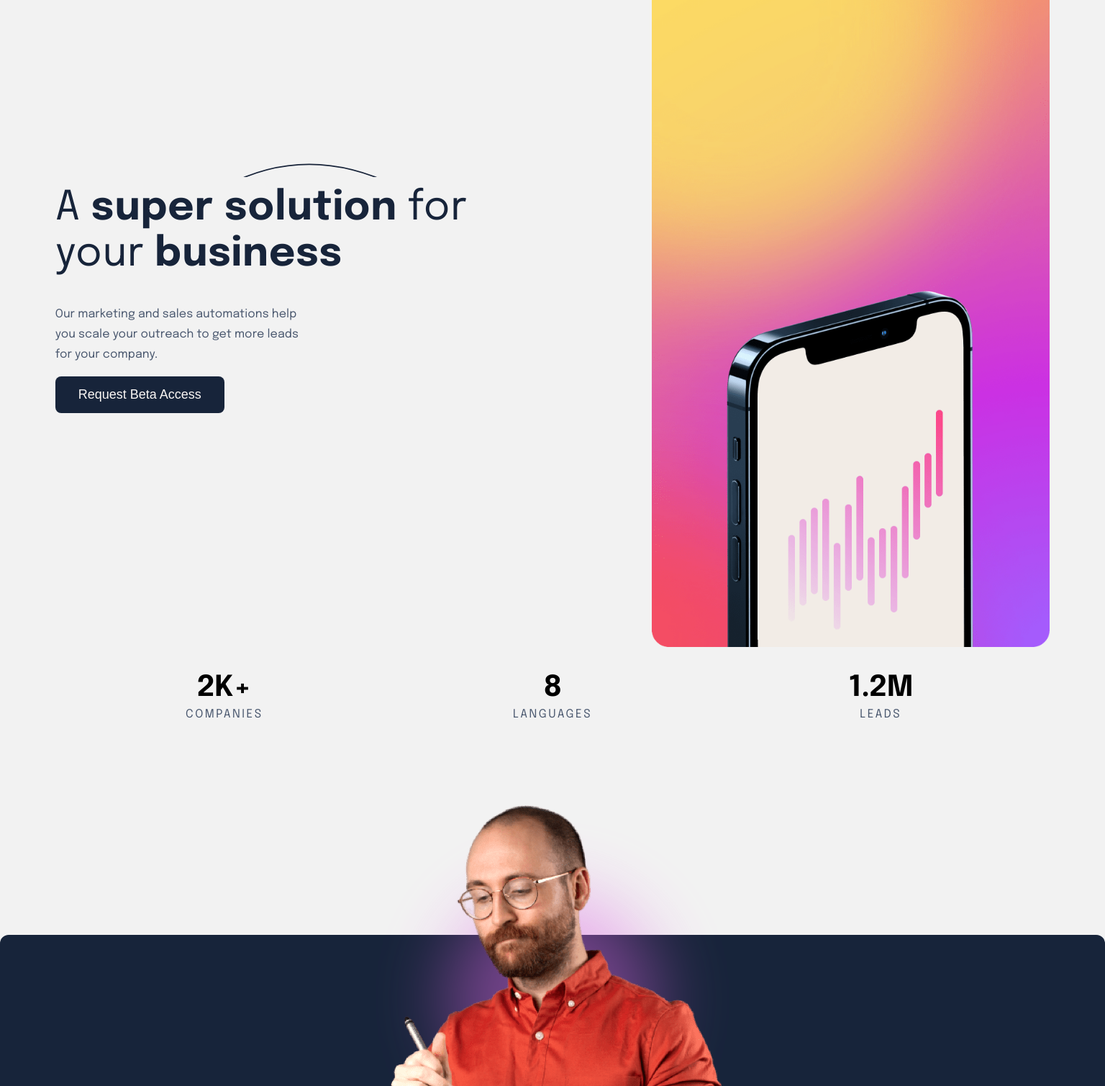
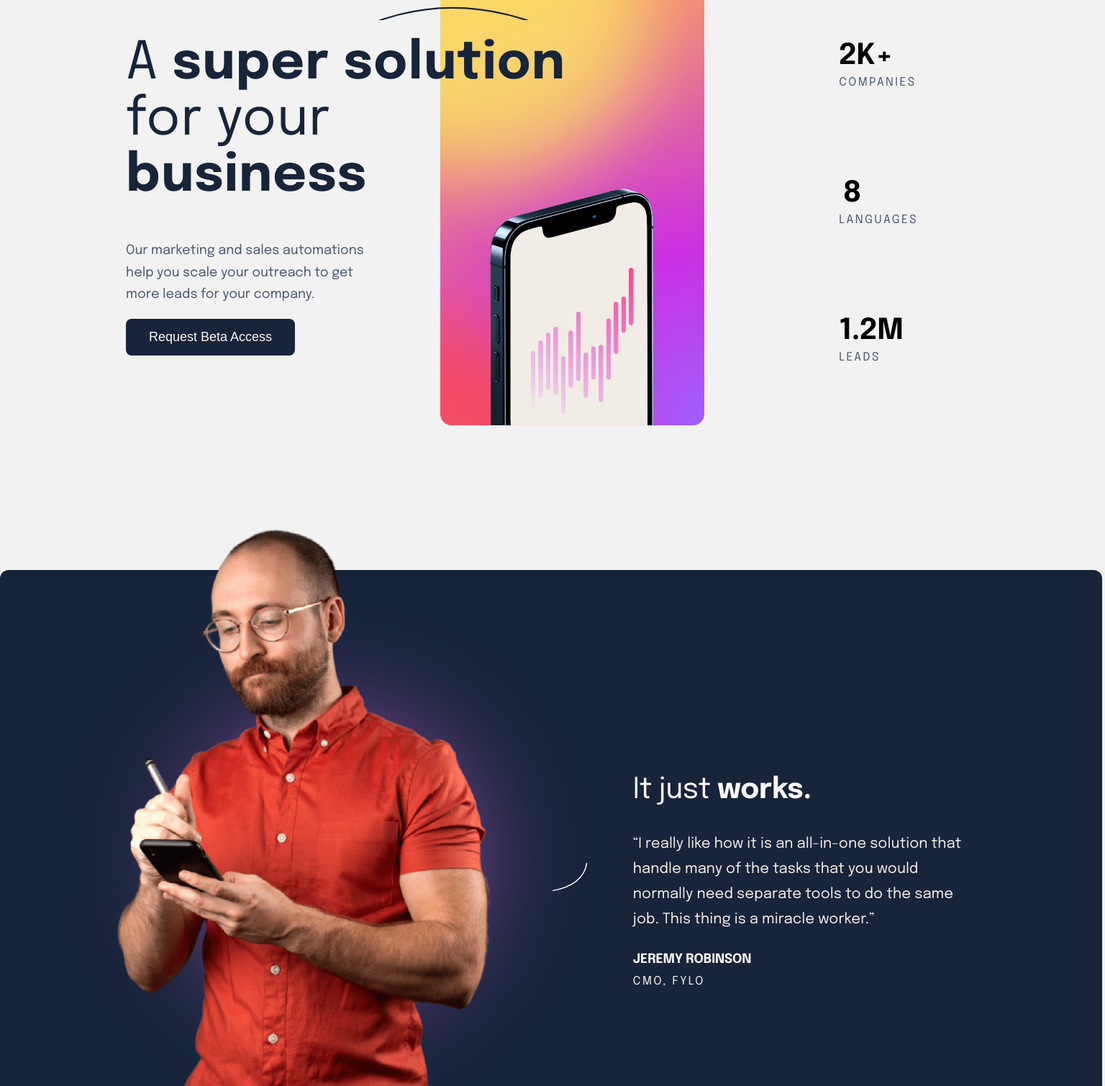
Before and after one commit to bluepersia/suite-landing-page, a plain HTML site: page index.html in a window 1536 px wide. Shown: the part 211-1720 px from the top of the page at 72% size. Drawn offline with Linux system fonts and the light colour scheme.

Commit message:
Desktop style

```diff
--- a/style.css
+++ b/style.css
@@ -82,6 +82,7 @@ body {
     border: none;
     border-radius: 8px;
     transition: background 300ms;
+    cursor: pointer;
 }
 
 .btn-1:hover
@@ -100,10 +101,21 @@ body {
     border: solid 1px var(--color-1);
     border-radius: 8px;
     transition:background-color 300ms;
+    cursor: pointer;
 }
 
-.btn-2 :hover {
+.btn-2:hover {
     background-color: var(--color-1);
+    color: var(--color-4);
+}
+
+
+.social_icon {
+    cursor: pointer;
+    transition: opacity 300ms;
+}
+.social_icon:hover{
+    opacity: 50%;
 }
 
 
@@ -341,8 +353,11 @@ body {
 
     .intro_bottom
     {
-        padding: 0 5%;
         z-index: -1;
+    }
+    .intro_text {
+
+        padding: 0 5% 4em;
     }
 
     .img-jeremy--small
@@ -360,3 +375,115 @@ body {
     }
 
 }
+
+
+@media (min-width: 1440px)
+{
+    .heading-xl
+    {
+        font-size: 4.5rem;
+        line-height: 1.08;
+        letter-spacing: -.013;
+    }
+
+    .haeding-l
+    {
+        font-size: 3rem;
+        line-height: 1.16;
+        letter-spacing: -0.01;
+    }
+
+    .body {
+        font-size: 1.125rem;
+        line-height: 1.7;
+        letter-spacing: 0;
+    }
+
+    .quote
+    {
+        font-size: 1.25rem;
+        line-height: 1.75;
+        letter-spacing: 0;
+    }
+
+    .header {
+        padding: 3.125em 11.4% 9em;
+    }
+
+    .hero {
+        display: grid;
+        grid-template-columns: auto 31% auto;
+        grid-template-rows: auto;
+        grid-column-gap: 8.6%;
+    }
+
+
+
+    .hero_content {
+        grid-column: 1 / 3;
+        max-width: 635px;
+    }
+
+
+
+    .img-hero--tablet
+    {
+        grid-column: 2 / 3;
+    }
+
+    .statistics {
+        grid-column: 3 / -1;
+        justify-self: center;
+        flex-direction: column;
+        gap: 3.9em
+    }
+
+
+    .intro {
+        grid-template-columns: 10.54% 33.94% 12.8% 31% 11.44%;
+        grid-template-rows: 3.57em auto;
+        width: 100%;
+        background-position: calc(0px + 5em) calc(50% + 2em);
+        background-size: 50%;
+    }
+
+    .img-jeremy--large {
+        display: inherit;
+        grid-column: 2 / 3;
+        grid-row: 1 / -1;
+        width: 100%;
+        max-width: 722px;
+    }
+
+    .img-jeremy--small {
+        display: none;
+
+    }
+
+
+    .intro_text {
+        grid-column: 4 / -2;
+        grid-row:  1 / -1;
+        align-self: center;
+        text-align: left;
+        padding: 0;
+    }
+
+
+    .intro_text::after {
+        left: -7em;
+        top:50%;
+        transform: translateY(-50%);
+    }
+
+
+
+    .footer {
+        padding: 5.93em 11.4% 4.5em;
+
+    }
+
+
+
+
+}
```
